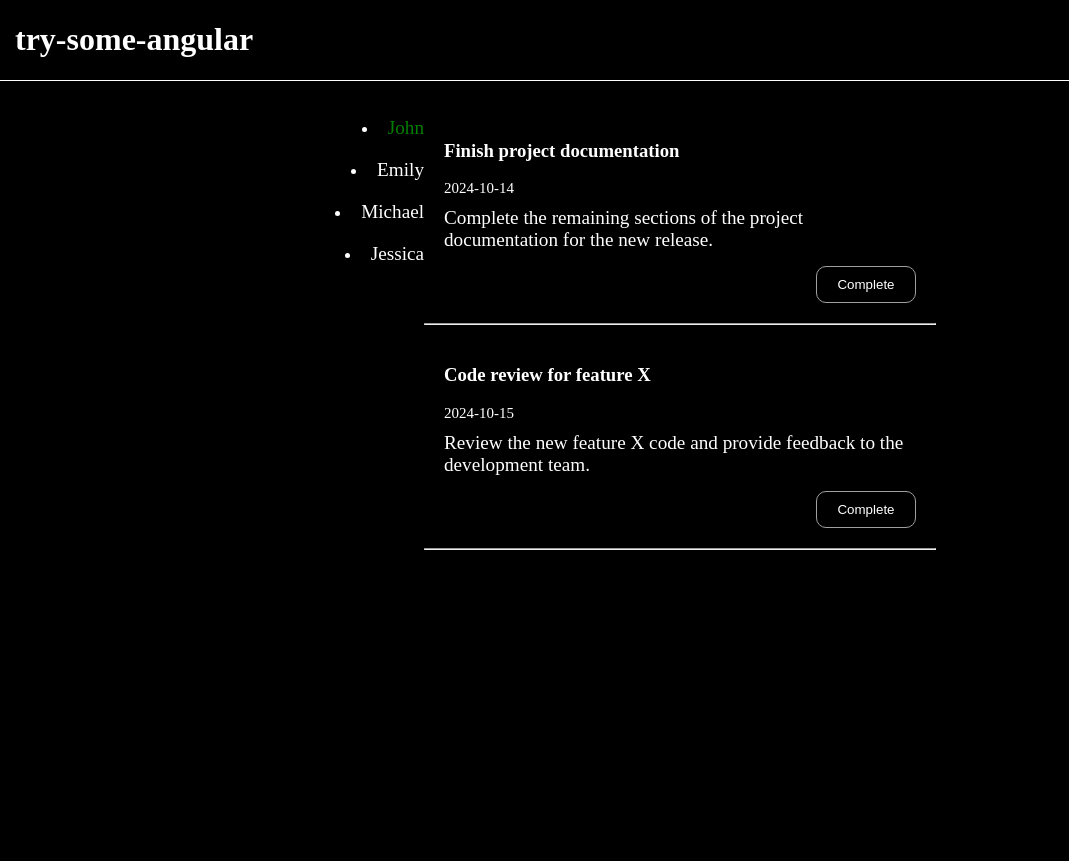
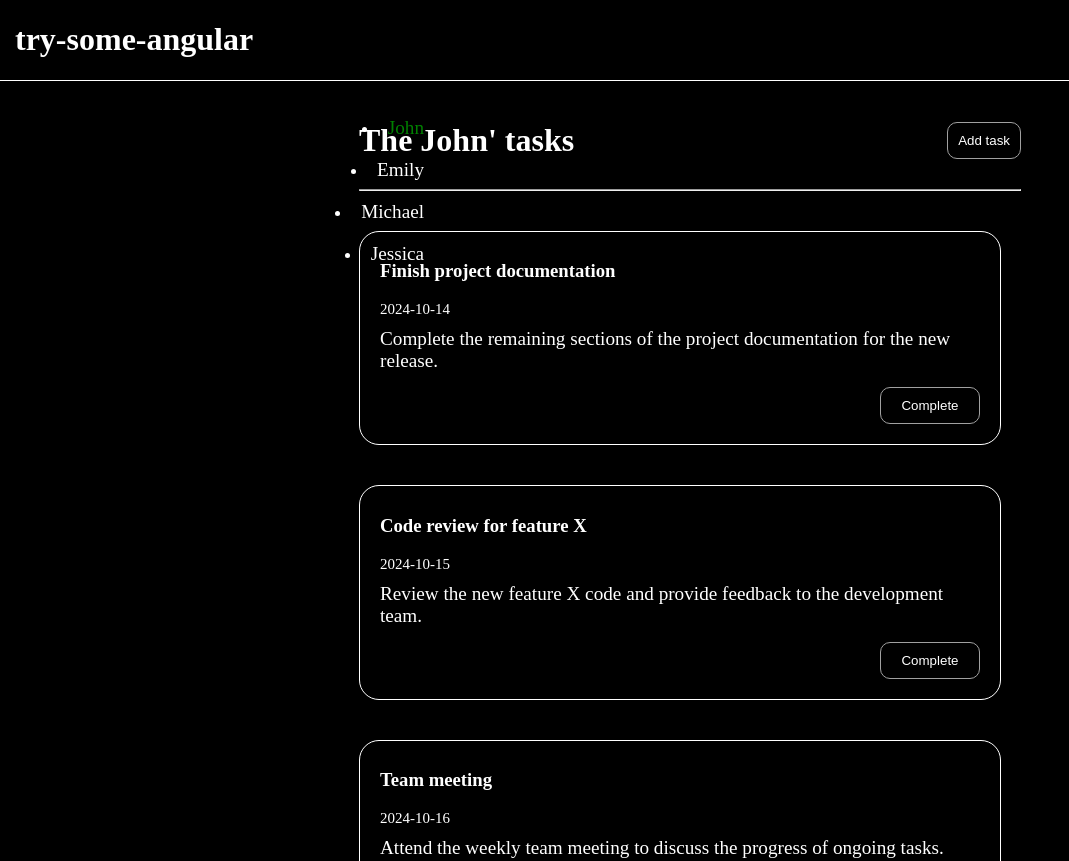
Before and after one commit to Kropanov/try-some-angular, an Angular app: page / in a window 1280 px wide. Both pictures are taken after a click on the element "John". Shown: the whole page, without its empty margins (0-1069 px from the left). Before the commit the page ends 800 px from the top, so only its background shows below. Built offline with nearby package versions, Linux system fonts and the light colour scheme.

Commit message:
feat: update styles and logic code

```diff
--- a/src/app/app.component.html
+++ b/src/app/app.component.html
@@ -13,7 +13,7 @@
 
         <div class="user-tasks">
             @if (selectedUser) {
-                <app-tasks [selectedUserId]="selectedUserId" />
+                <app-tasks [selectedUserName]="selectedUser.name" [selectedUserId]="selectedUserId" />
             } @else {
                 <h1>Select a user to see their tasks</h1>
             }
--- a/src/app/app.component.scss
+++ b/src/app/app.component.scss
@@ -14,7 +14,5 @@
         margin: 20px 0 0 0;
         flex-direction: column;
         align-items: center;
-        overflow: auto;
-        height: 450px;
     }
 }
--- a/src/app/tasks/task/task.component.html
+++ b/src/app/tasks/task/task.component.html
@@ -4,4 +4,3 @@
     <div class="description">{{ task().description }}</div>
     <button (click)="onCompleteTask()">Complete</button>
 </section>
-<hr />
--- a/src/app/tasks/task/task.component.scss
+++ b/src/app/tasks/task/task.component.scss
@@ -2,6 +2,10 @@ section {
     display: flex;
     flex-direction: column;
     margin: 20px;
+    border-radius: 20px;
+    border: white solid 1px;
+    padding: 10px 20px 20px 20px;
+    width: 600px;
 
     button {
         width: 100px;
@@ -12,6 +16,7 @@ section {
         padding: 10px;
         margin-top: 15px;
         margin-left: auto;
+        cursor: pointer;
     }
 
     .description {
--- a/src/app/tasks/tasks.component.html
+++ b/src/app/tasks/tasks.component.html
@@ -1,4 +1,12 @@
-<div>
+<div class="header">
+    <h1>The {{ selectedUserName() }}' tasks</h1>
+    <div>
+        <button>Add task</button>
+    </div>
+</div>
+<hr />
+
+<div class="user-tasks">
     @if (doesUserHaveTasks()) {
         @for (task of selectedUserTasks(); track task.id) {
             <app-task (complete)="onCompleteTask($event)" [task]="task" />
--- a/src/app/tasks/tasks.component.scss
+++ b/src/app/tasks/tasks.component.scss
@@ -0,0 +1,31 @@
+.user-tasks {
+    width: 100%;
+    display: flex;
+    margin: 20px 0 0 0;
+    flex-direction: column;
+    align-items: center;
+    overflow: auto;
+    height: 650px;
+}
+
+.header {
+    min-width: 650px;
+    padding-left: 20px;
+    display: flex;
+    justify-content: space-between;
+    align-items: center;
+
+    button {
+        border-radius: 10px;
+        border: #a0a0a0 solid 1px;
+        color: white;
+        background: black;
+        padding: 10px;
+        margin-left: auto;
+        cursor: pointer;
+    }
+}
+
+hr {
+    margin-left: 20px;
+}
--- a/src/app/tasks/tasks.component.ts
+++ b/src/app/tasks/tasks.component.ts
@@ -11,6 +11,7 @@ import { TaskComponent } from './task/task.component';
 })
 export class TasksComponent {
     tasks = signal(TASKS);
+    selectedUserName = input.required();
     selectedUserId = input.required();
 
     selectedUserTasks = computed(() => {
```
